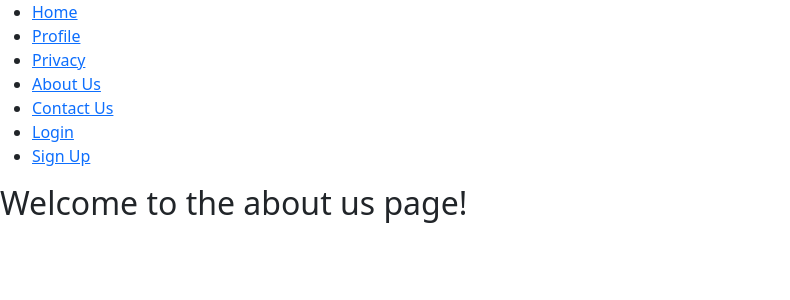
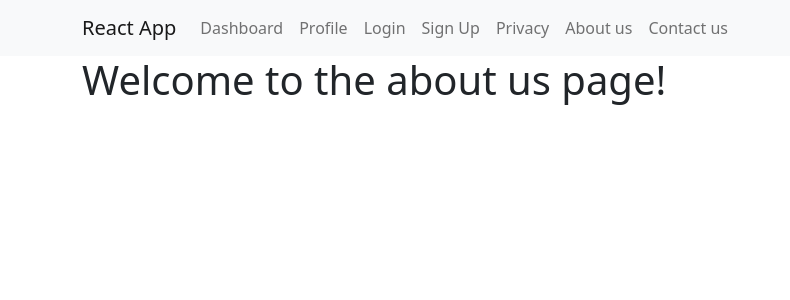
Before and after one commit to robinsingh1132/react-form, a React (Create React App) app: page /about in a window 1280 px wide. Shown: the top 300 px of the page, without its empty margins (0-790 px from the left). Built offline with nearby package versions, Linux system fonts and the light colour scheme.

Commit message:
worked on the private routes

```diff
--- a/src/App.js
+++ b/src/App.js
@@ -9,51 +9,44 @@ import Home from './component/home';
 import Login from './component/login';
 import Profile from './component/profile';
 // import PrivateRoute from './PrivateRoute';
+import { Container, Navbar, Nav, NavDropdown } from 'react-bootstrap';
 
 function App() {
   return (
     <>
       <Router>
-          <div className="app">
-              <ul className="app-header">
-                <li>
-                  <Link to="/dashboard">Home</Link>
-                </li>
-                <li>
-                  <Link to="/profile">Profile</Link>
-                </li>
-                <li>
-                  <Link to="/privacy">Privacy</Link>
-                </li>
-                <li>
-                  <Link to="/about">About Us</Link>
-                </li>
-                <li>
-                  <Link to="/contact">Contact Us</Link>
-                </li>
-                <li>
-                  <Link to="/login">Login</Link>
-                </li>
-                <li>
-                  <Link to="/signup">Sign Up</Link>
-                </li>
-              </ul>
+        <Navbar bg="light" expand="lg">
+          <Container>
+            <Navbar.Brand as={Link} to="/dashboard">React App</Navbar.Brand>
+            <Navbar.Toggle aria-controls="basic-navbar-nav" />
+            <Navbar.Collapse id="basic-navbar-nav">
+              <Nav className="me-auto">
+                <Nav.Link as={Link} to="/dashboard">Dashboard</Nav.Link>
+                <Nav.Link as={Link} to="/profile">Profile</Nav.Link>
+                <Nav.Link as={Link} to="/login">Login</Nav.Link>
+                <Nav.Link as={Link} to="/signup">Sign Up</Nav.Link>
+                <Nav.Link as={Link} to="/privacy">Privacy</Nav.Link>
+                <Nav.Link as={Link} to="/about">About us</Nav.Link>
+                <Nav.Link as={Link} to="/contact">Contact us</Nav.Link>
+              </Nav>
+            </Navbar.Collapse>
+          </Container>
+        </Navbar>
+        <Container>
           <Routes>
-
             <Route exact path='/dashboard' element={
-                    <PrivateRoute redirectTo='/login'><Home/> </PrivateRoute>}>
+              <PrivateRoute redirectTo='/login'><Home /> </PrivateRoute>}>
             </Route>
             <Route exact path='/profile' element={
-                    <PrivateRoute redirectTo='/login'><Profile/> </PrivateRoute>}>
+              <PrivateRoute redirectTo='/login'><Profile /> </PrivateRoute>}>
             </Route>
             <Route exact path='/privacy' element={<Privacy />}></Route>
             <Route exact path='/about' element={<About />}></Route>
             <Route exact path='/contact' element={<Contact />}></Route>
             <Route exact path='/login' element={<Login />}></Route>
             <Route exact path='/signup' element={<Form />}></Route>
-
           </Routes>
-          </div>
+        </Container>
       </Router>
     </>
   );
--- a/src/FormSignup.js
+++ b/src/FormSignup.js
@@ -15,7 +15,7 @@ const FormSignup = ({ submitForm }) => {
         <Container>
             <Form>
                 <Row className="mb-3">
-                    <h1>Form validations</h1>
+                    <h1>Sign up Form</h1>
                     <Form.Group as={Col} md="4" className="mb-3 form-input">
                         <Form.Label htmlFor='username' className='form-label'>Username</Form.Label>
                         <Form.Control id='username' type='text' name='username' className='form-input' placeholder='Enter Name' value={values.username} onChange={handleChange}></Form.Control>
--- a/src/component/about.js
+++ b/src/component/about.js
@@ -3,7 +3,7 @@ import React from 'react';
 const About = () => {
 	return(
         <>
-		    <h2>Welcome to the about us page!</h2>
+		    <h1>Welcome to the about us page!</h1>
 	    </>
     )
 }
--- a/src/component/contact.js
+++ b/src/component/contact.js
@@ -3,7 +3,7 @@ import React from 'react';
 const Contact = () => {
 	return(
         <>
-		    <h2>Welcome to the contact us page!</h2>
+		    <h1>Welcome to the contact us page!</h1>
 	    </>
     )
 }
```
Lines whose indentation alone changed are shown as unchanged.
